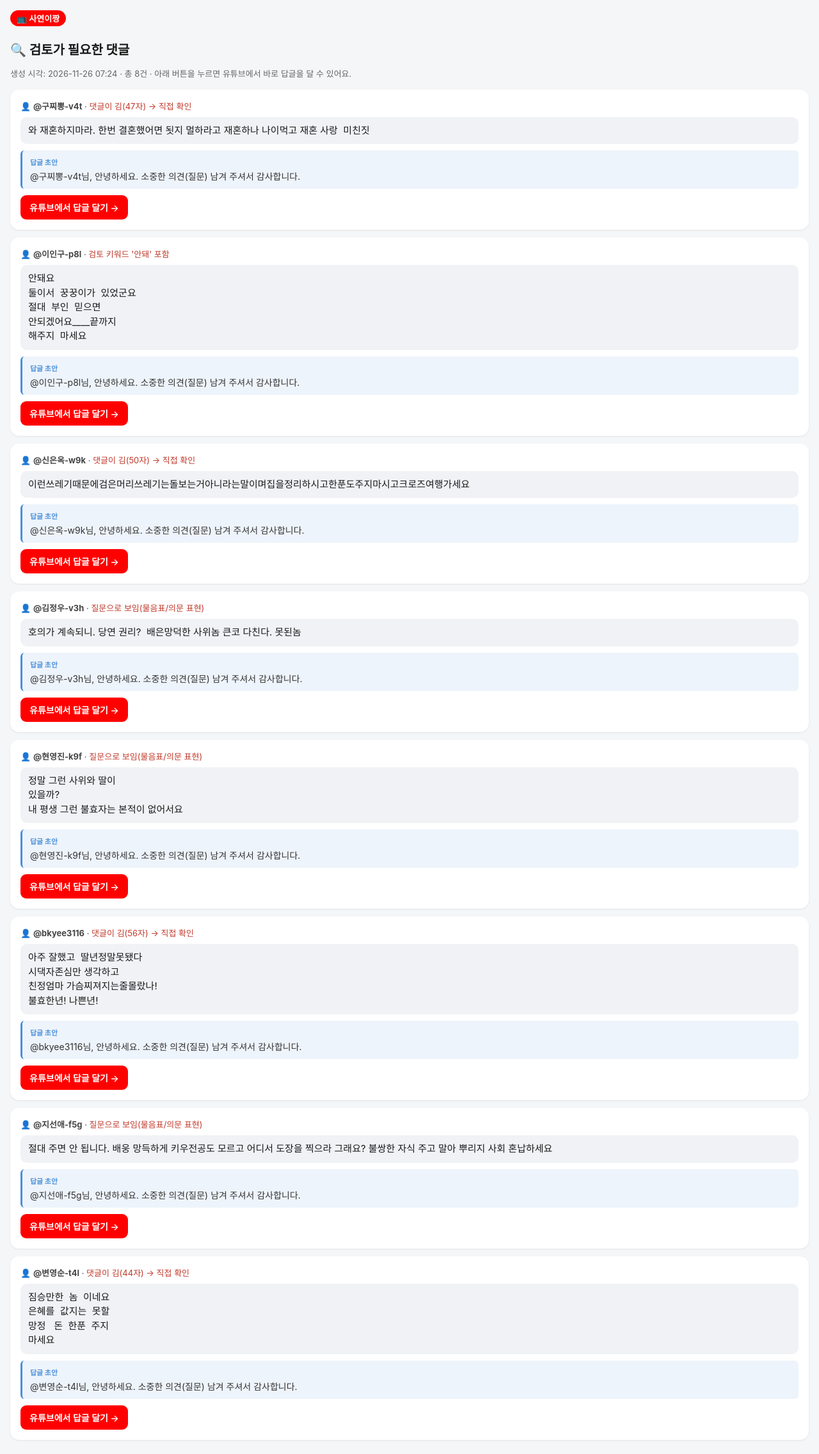
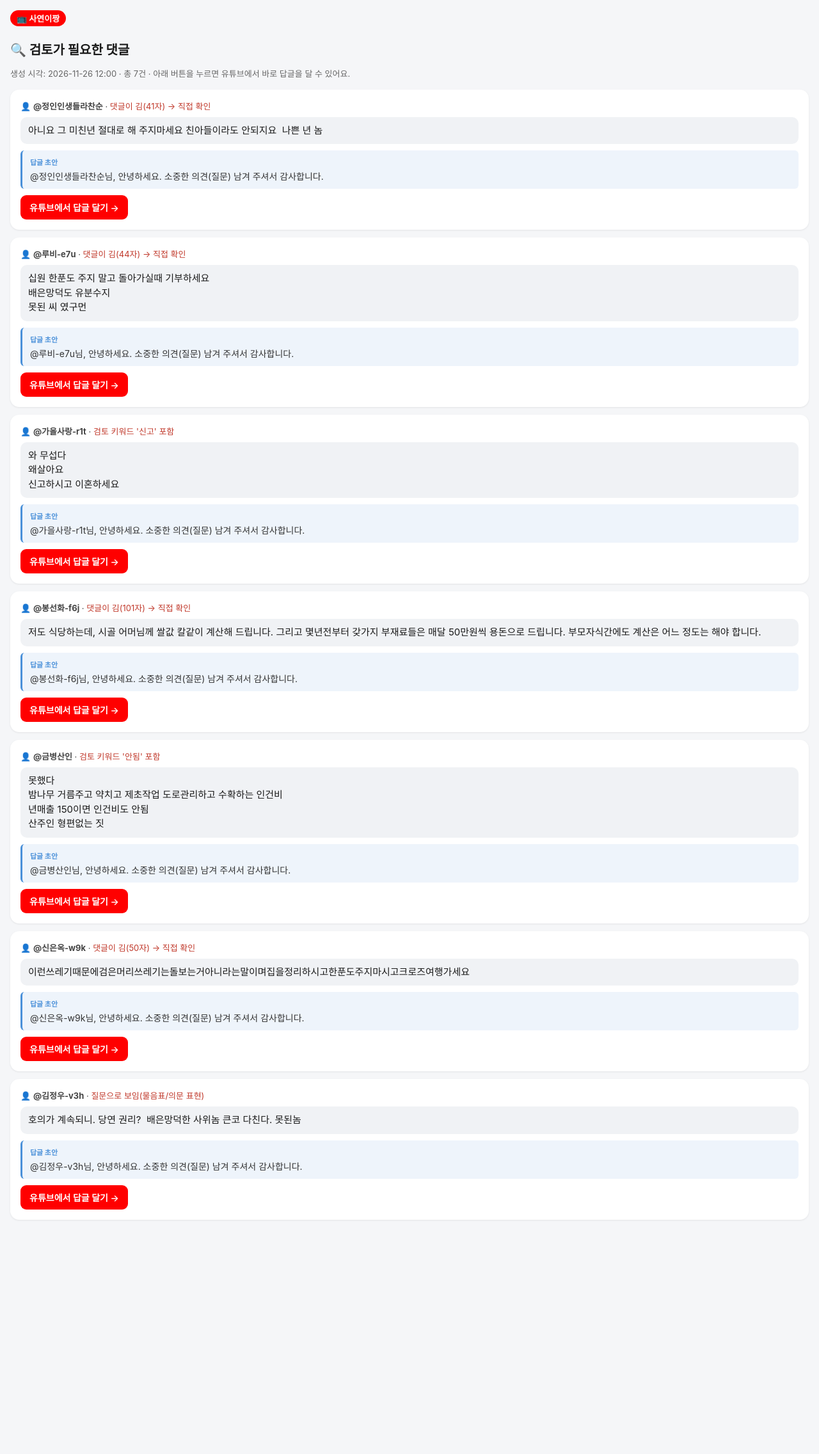
Before and after one commit to ykwanghee-lab/yt-comment-bot, a plain HTML site: page bot/검토필요_사연이짱.html in a window 1280 px wide. Shown: the whole page at 64% size. After the commit the page ends 1934 px from the top, so only its background shows below. Drawn offline with Linux system fonts and the light colour scheme.

Commit message:
bot 2026-11-26 12:00

```diff
--- a/bot/검토필요_사연이짱.html
+++ b/bot/검토필요_사연이짱.html
@@ -25,23 +25,44 @@
 <body>
   <div class="ch">📺 사연이짱</div>
   <h1>🔍 검토가 필요한 댓글</h1>
-  <div class="sub">생성 시각: 2026-11-26 07:24 · 총 8건 · 아래 버튼을 누르면 유튜브에서 바로 답글을 달 수 있어요.</div>
+  <div class="sub">생성 시각: 2026-11-26 12:00 · 총 7건 · 아래 버튼을 누르면 유튜브에서 바로 답글을 달 수 있어요.</div>
 
         <div class="card">
-          <div class="meta">👤 <b>@구찌뽕-v4t</b> · <span class="reason">댓글이 김(47자) → 직접 확인</span></div>
-          <div class="comment">와 재혼하지마라. 한번 결혼했어면 됫지 멀하라고 재혼하나 나이먹고 재혼 사랑  미친짓</div>
-          <div class="draft"><span class="label">답글 초안</span>@구찌뽕-v4t님, 안녕하세요. 소중한 의견(질문) 남겨 주셔서 감사합니다. </div>
-          <a class="btn" href="https://www.youtube.com/watch?v=V_7wTD2KvnY&amp;lc=UgzCuf4WMQ07HJrLDyF4AaABAg" target="_blank">유튜브에서 답글 달기 →</a>
+          <div class="meta">👤 <b>@정인인생들라찬순</b> · <span class="reason">댓글이 김(41자) → 직접 확인</span></div>
+          <div class="comment">아니요 그 미친년 절대로 해 주지마세요 친아들이라도 안되지요  나쁜 년 놈</div>
+          <div class="draft"><span class="label">답글 초안</span>@정인인생들라찬순님, 안녕하세요. 소중한 의견(질문) 남겨 주셔서 감사합니다. </div>
+          <a class="btn" href="https://www.youtube.com/watch?v=V_7wTD2KvnY&amp;lc=UgyQ8t66q6Pm2zadSNt4AaABAg" target="_blank">유튜브에서 답글 달기 →</a>
         </div>
         <div class="card">
-          <div class="meta">👤 <b>@이인구-p8l</b> · <span class="reason">검토 키워드 &#x27;안돼&#x27; 포함</span></div>
-          <div class="comment">안돼요
-둘이서  꿍꿍이가  있었군요
-절대  부인  믿으면
-안되겠어요____끝까지
-해주지  마세요</div>
-          <div class="draft"><span class="label">답글 초안</span>@이인구-p8l님, 안녕하세요. 소중한 의견(질문) 남겨 주셔서 감사합니다. </div>
-          <a class="btn" href="https://www.youtube.com/watch?v=V_7wTD2KvnY&amp;lc=Ugw2XSCBCDPNs47UqJ14AaABAg" target="_blank">유튜브에서 답글 달기 →</a>
+          <div class="meta">👤 <b>@루비-e7u</b> · <span class="reason">댓글이 김(44자) → 직접 확인</span></div>
+          <div class="comment">십원 한푼도 주지 말고 돌아가실때 기부하세요
+배은망덕도 유분수지
+못된 씨 였구먼</div>
+          <div class="draft"><span class="label">답글 초안</span>@루비-e7u님, 안녕하세요. 소중한 의견(질문) 남겨 주셔서 감사합니다. </div>
+          <a class="btn" href="https://www.youtube.com/watch?v=w5lWuvzDs6U&amp;lc=UgyubLR1omhomiBpiRB4AaABAg" target="_blank">유튜브에서 답글 달기 →</a>
+        </div>
+        <div class="card">
+          <div class="meta">👤 <b>@가을사랑-r1t</b> · <span class="reason">검토 키워드 &#x27;신고&#x27; 포함</span></div>
+          <div class="comment">와 무섭다
+왜살아요
+신고하시고 이혼하세요</div>
+          <div class="draft"><span class="label">답글 초안</span>@가을사랑-r1t님, 안녕하세요. 소중한 의견(질문) 남겨 주셔서 감사합니다. </div>
+          <a class="btn" href="https://www.youtube.com/watch?v=V_7wTD2KvnY&amp;lc=UgzJad1soZoikd6lKF14AaABAg" target="_blank">유튜브에서 답글 달기 →</a>
+        </div>
+        <div class="card">
+          <div class="meta">👤 <b>@봉선화-f6j</b> · <span class="reason">댓글이 김(101자) → 직접 확인</span></div>
+          <div class="comment">저도 식당하는데, 시골 어머님께 쌀값 칼같이 계산해 드립니다. 그리고 몇년전부터 갖가지 부재료들은 매달 50만원씩 용돈으로 드립니다. 부모자식간에도 계산은 어느 정도는 해야 합니다.</div>
+          <div class="draft"><span class="label">답글 초안</span>@봉선화-f6j님, 안녕하세요. 소중한 의견(질문) 남겨 주셔서 감사합니다. </div>
+          <a class="btn" href="https://www.youtube.com/watch?v=7f_zcKevBo0&amp;lc=Ugw4zPmNRnQ1H7Bl3d94AaABAg" target="_blank">유튜브에서 답글 달기 →</a>
+        </div>
+        <div class="card">
+          <div class="meta">👤 <b>@금병산인</b> · <span class="reason">검토 키워드 &#x27;안됨&#x27; 포함</span></div>
+          <div class="comment">못했다
+밤나무 거름주고 약치고 제초작업 도로관리하고 수확하는 인건비
+년매출 150이면 인건비도 안됨
+산주인 형편없는 짓</div>
+          <div class="draft"><span class="label">답글 초안</span>@금병산인님, 안녕하세요. 소중한 의견(질문) 남겨 주셔서 감사합니다. </div>
+          <a class="btn" href="https://www.youtube.com/watch?v=dqx8AJW_frw&amp;lc=UgwEJftw553c6mAjfaZ4AaABAg" target="_blank">유튜브에서 답글 달기 →</a>
         </div>
         <div class="card">
           <div class="meta">👤 <b>@신은옥-w9k</b> · <span class="reason">댓글이 김(50자) → 직접 확인</span></div>
@@ -55,36 +76,4 @@
           <div class="draft"><span class="label">답글 초안</span>@김정우-v3h님, 안녕하세요. 소중한 의견(질문) 남겨 주셔서 감사합니다. </div>
           <a class="btn" href="https://www.youtube.com/watch?v=7f_zcKevBo0&amp;lc=Ugw09VQFNRfHZ4nsog54AaABAg" target="_blank">유튜브에서 답글 달기 →</a>
         </div>
-        <div class="card">
-          <div class="meta">👤 <b>@현영진-k9f</b> · <span class="reason">질문으로 보임(물음표/의문 표현)</span></div>
-          <div class="comment">정말 그런 사위와 딸이
-있을까?
-내 평생 그런 불효자는 본적이 없어서요</div>
-          <div class="draft"><span class="label">답글 초안</span>@현영진-k9f님, 안녕하세요. 소중한 의견(질문) 남겨 주셔서 감사합니다. </div>
-          <a class="btn" href="https://www.youtube.com/watch?v=7f_zcKevBo0&amp;lc=UgwdAelTZIkrr7og6aR4AaABAg" target="_blank">유튜브에서 답글 달기 →</a>
-        </div>
-        <div class="card">
-          <div class="meta">👤 <b>@bkyee3116</b> · <span class="reason">댓글이 김(56자) → 직접 확인</span></div>
-          <div class="comment">아주 잘했고  딸년정말못됐다
-시댁자존심만 생각하고
-친정엄마 가슴찌져지는줄몰랐나!
-불효한년! 나쁜년!</div>
-          <div class="draft"><span class="label">답글 초안</span>@bkyee3116님, 안녕하세요. 소중한 의견(질문) 남겨 주셔서 감사합니다. </div>
-          <a class="btn" href="https://www.youtube.com/watch?v=T6MKVmTiPuc&amp;lc=Ugw5puI0odgyMwq3DYB4AaABAg" target="_blank">유튜브에서 답글 달기 →</a>
-        </div>
-        <div class="card">
-          <div class="meta">👤 <b>@지선애-f5g</b> · <span class="reason">질문으로 보임(물음표/의문 표현)</span></div>
-          <div class="comment">절대 주면 안 됩니다. 배웅 망득하게 키우전공도 모르고 어디서 도장을 찍으라 그래요? 불쌍한 자식 주고 말아 뿌리지 사회 혼납하세요</div>
-          <div class="draft"><span class="label">답글 초안</span>@지선애-f5g님, 안녕하세요. 소중한 의견(질문) 남겨 주셔서 감사합니다. </div>
-          <a class="btn" href="https://www.youtube.com/watch?v=w5lWuvzDs6U&amp;lc=UgwRoSFD96pYtR40Gvl4AaABAg" target="_blank">유튜브에서 답글 달기 →</a>
-        </div>
-        <div class="card">
-          <div class="meta">👤 <b>@변영순-t4l</b> · <span class="reason">댓글이 김(44자) → 직접 확인</span></div>
-          <div class="comment">짐승만한  놈  이네요
-은혜를  값지는  못할
-망정   돈  한푼  주지
-마세요</div>
-          <div class="draft"><span class="label">답글 초안</span>@변영순-t4l님, 안녕하세요. 소중한 의견(질문) 남겨 주셔서 감사합니다. </div>
-          <a class="btn" href="https://www.youtube.com/watch?v=w5lWuvzDs6U&amp;lc=UgyewItFZi_8vl43hjx4AaABAg" target="_blank">유튜브에서 답글 달기 →</a>
-        </div>
 </body></html>
--- a/bot/알림보낸검토.json
+++ b/bot/알림보낸검토.json
@@ -8,6 +8,7 @@
   "Ugw3c7zq-2IXswvyGfp4AaABAg",
   "Ugw4JMvQVPC7AVmN0gh4AaABAg",
   "Ugw4cwWZ9holbJsV_5p4AaABAg",
+  "Ugw4zPmNRnQ1H7Bl3d94AaABAg",
   "Ugw5kxwDUoh7ZWaxE3V4AaABAg",
   "Ugw5puI0odgyMwq3DYB4AaABAg",
   "Ugw6PWQfS0igp_bCdoR4AaABAg",
@@ -23,6 +24,7 @@
   "UgwCBFNBmSQSGdzFvsB4AaABAg",
   "UgwCMwuwnkDJBAatRBh4AaABAg",
   "UgwDStJI1QzeYAozwfN4AaABAg",
+  "UgwEJftw553c6mAjfaZ4AaABAg",
   "UgwFALwvLk5QRhJ9dLZ4AaABAg",
   "UgwG-dEzEmSIEDKn1_54AaABAg",
   "UgwH8cjF4-mS40FCr8l4AaABAg",
@@ -154,6 +156,7 @@
   "UgyPGiDznVrqeM6sutx4AaABAg",
   "UgyPoc_Vn4NSx7BHjZx4AaABAg",
   "UgyPtkEfJ0sZPBn431J4AaABAg",
+  "UgyQ8t66q6Pm2zadSNt4AaABAg",
   "UgyQRoH-cTPqRDQ2qxx4AaABAg",
   "UgyQjo7dJ4Ohj5rQ4J14AaABAg",
   "UgyR91BQpQibnMNSC9B4AaABAg",
@@ -183,6 +186,7 @@
   "UgysPmVSLP1BCKuuo5F4AaABAg",
   "UgytVsIJVuJoQlJHzLl4AaABAg",
   "UgytlvmHz42-gqsuWOt4AaABAg",
+  "UgyubLR1omhomiBpiRB4AaABAg",
   "UgyxS_drbY7v8ERtKo94AaABAg",
   "Ugyz6fEZ74ljwB4b6fN4AaABAg",
   "Ugz-1vP_iQ-U7j7NezZ4AaABAg",
@@ -200,6 +204,7 @@
   "UgzFCmUH_bbpmMKEsGl4AaABAg",
   "UgzHF_HqnfM2AnvrKjl4AaABAg",
   "UgzImfCUV-KNwyRln9x4AaABAg",
+  "UgzJad1soZoikd6lKF14AaABAg",
   "UgzKnXg48Oi8ml585F94AaABAg",
   "UgzQQGrCcY0Vi2wsjlZ4AaABAg",
   "UgzRLspBKZx4OutZjQB4AaABAg",
--- a/bot/이미처리한댓글_petzzangs.json
+++ b/bot/이미처리한댓글_petzzangs.json
@@ -1,5 +1,6 @@
 [
   "Ugw55FDSq_g-XK3Oq-R4AaABAg",
+  "Ugw5F6QiNkzdLy-Q7lp4AaABAg",
   "UgwIPdftVqi5BBRg5M54AaABAg",
   "UgwJTQb9AkUNPBzKxYN4AaABAg",
   "UgwiBMI9FnB29f0RwId4AaABAg",
```
Also changed, not shown: bot/검토필요_The_Great_Silence.html (+1 -1 lines), bot/검토필요_petzzangs.html (+1 -1 lines), bot/검토필요_돈의뿌리.html (+1 -1 lines), bot/검토필요_무비세상.html (+1 -1 lines), bot/검토필요_씬(Cine)21.html (+1 -1 lines), bot/검토필요_역사재미짱.html (+1 -1 lines), index.html (+9 -14 lines), bot/run_log.txt, bot/이미처리한댓글_사연이짱.json.
